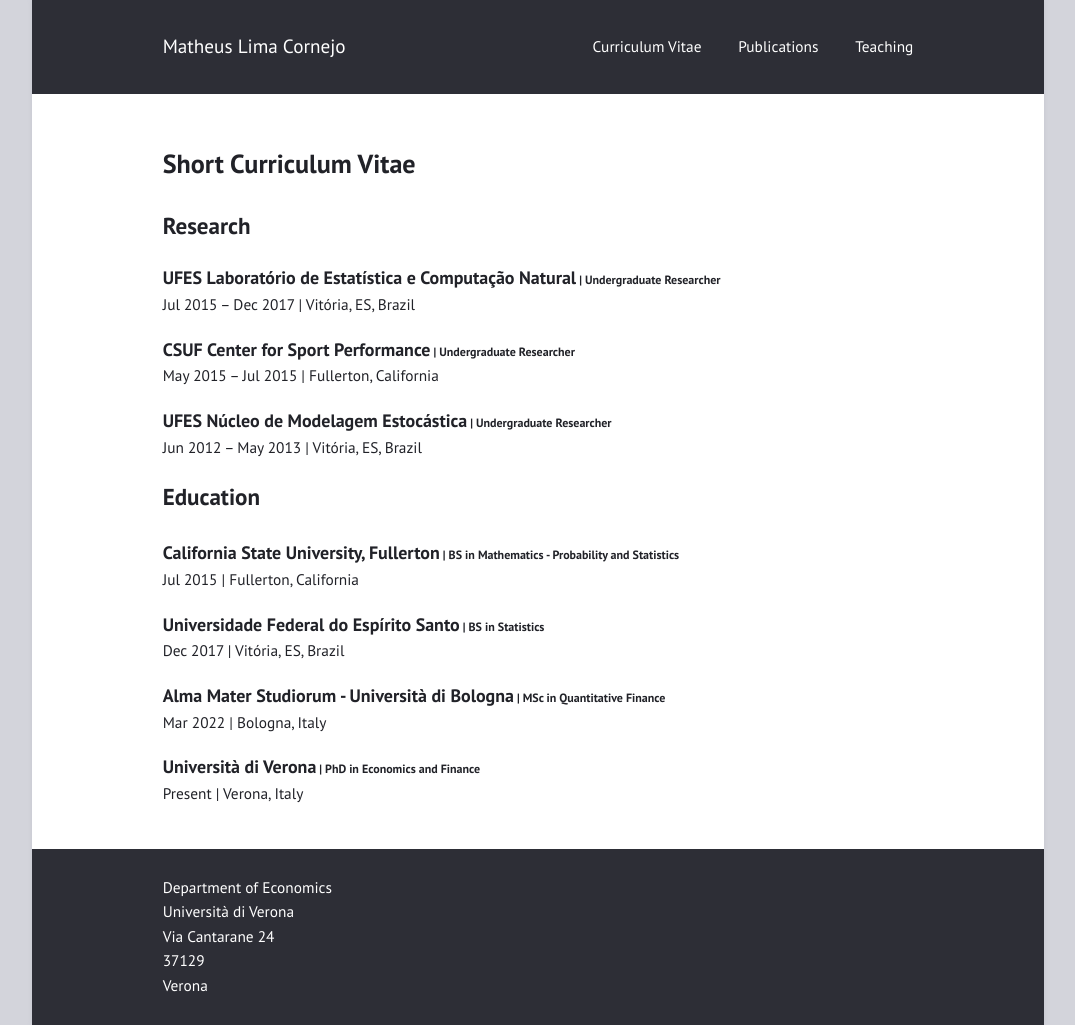
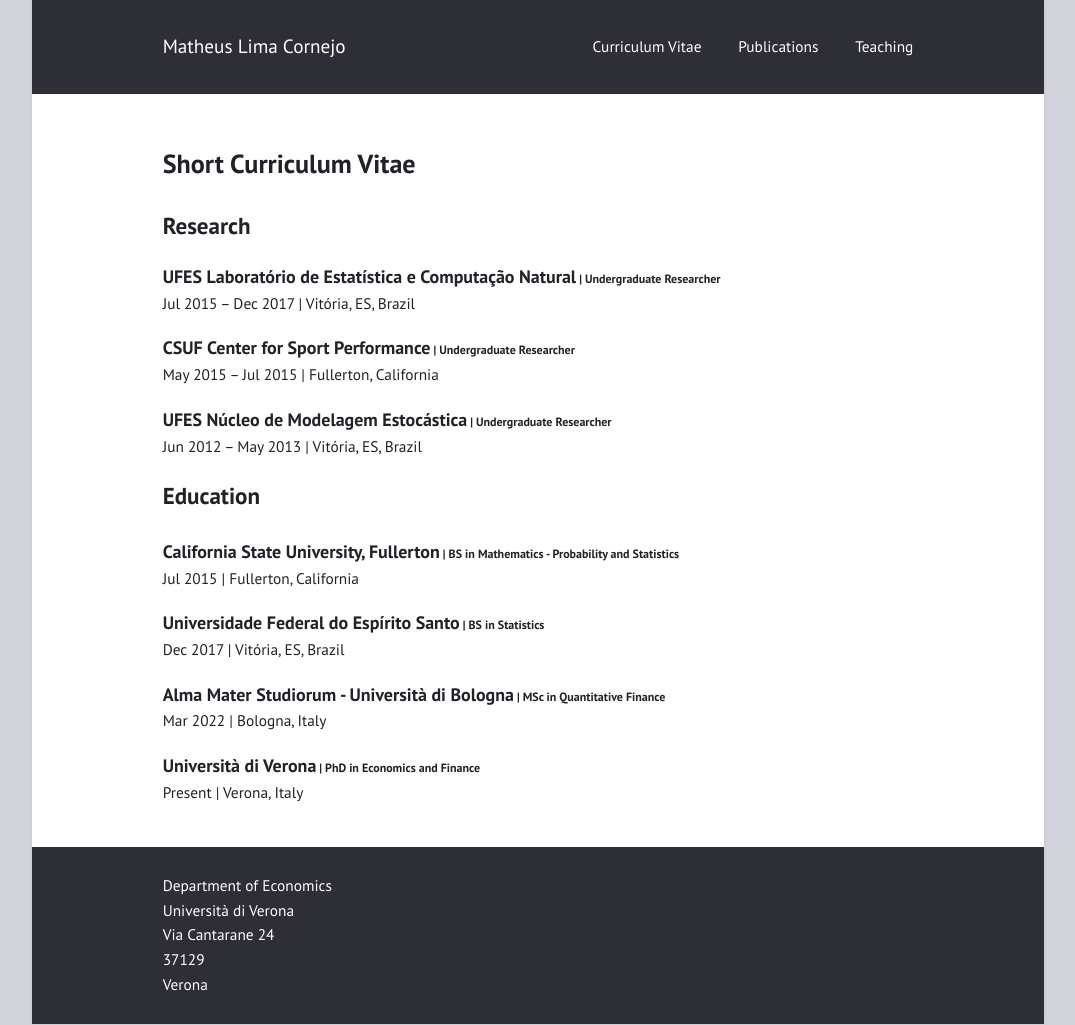
Before and after one commit to limacornejo/limacornejo.github.io, a Jekyll site: the page built from cv.md, in a window 1280 px wide. Shown: the whole page, without its empty margins (102-1177 px from the left). Built offline with Jekyll 4.4.1, drawn with Linux system fonts in a browser that asks for light colours.

Commit message:
Update cv.md

```diff
--- a/cv.md
+++ b/cv.md
@@ -5,7 +5,7 @@
 
 <header><h1>Short Curriculum Vitae</h1></header>
 
-<h2 style="margin-bottom:0.2;">Research</h2>
+<h2 style="margin-bottom:0;">Research</h2>
 
 <div>
 <p style="margin-bottom:0;"><h3 style="margin-bottom:0;">UFES Laboratório de Estatística e Computação Natural<small style="font-size:12px;"> | Undergraduate Researcher </small></h3>
```
